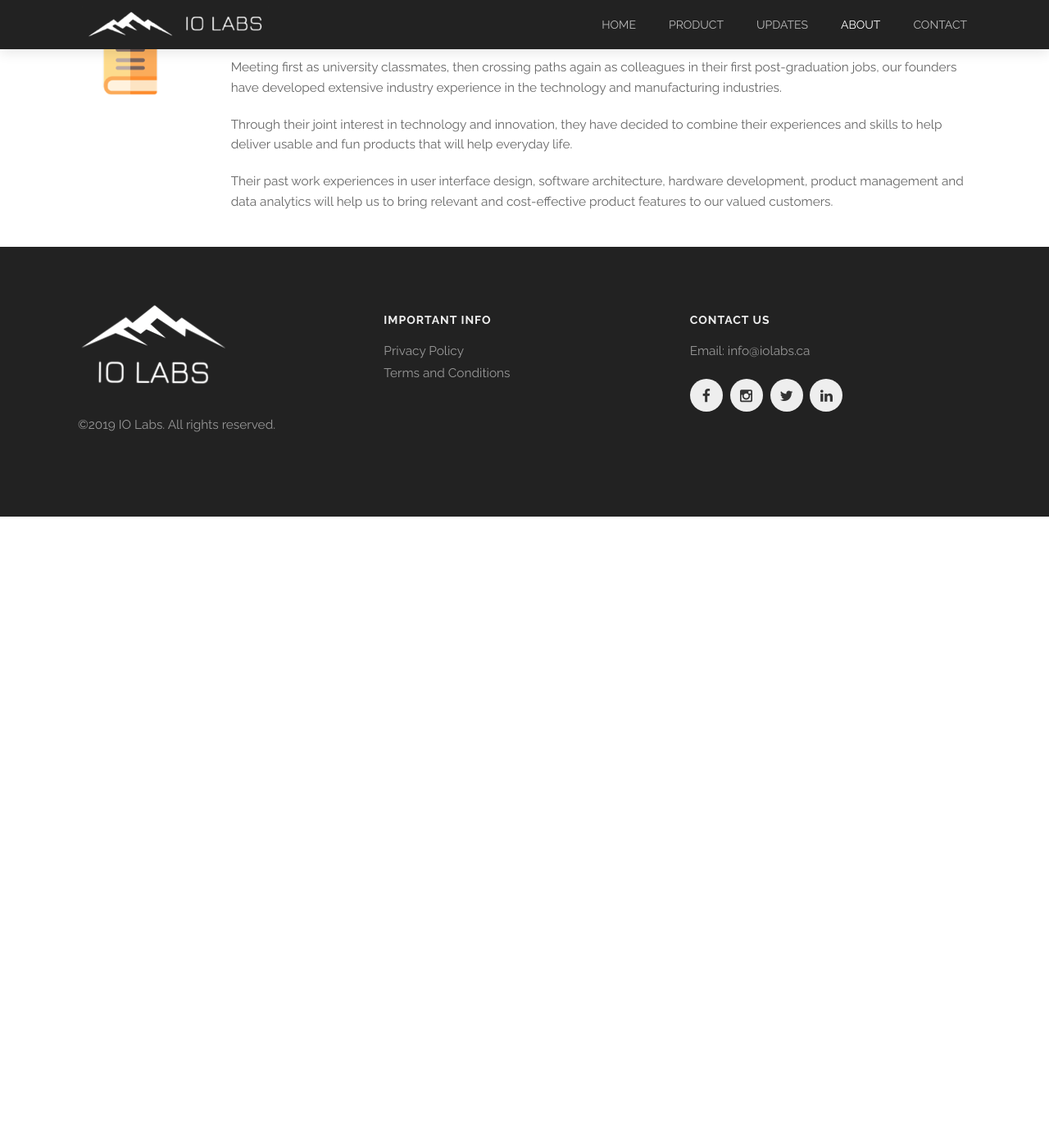
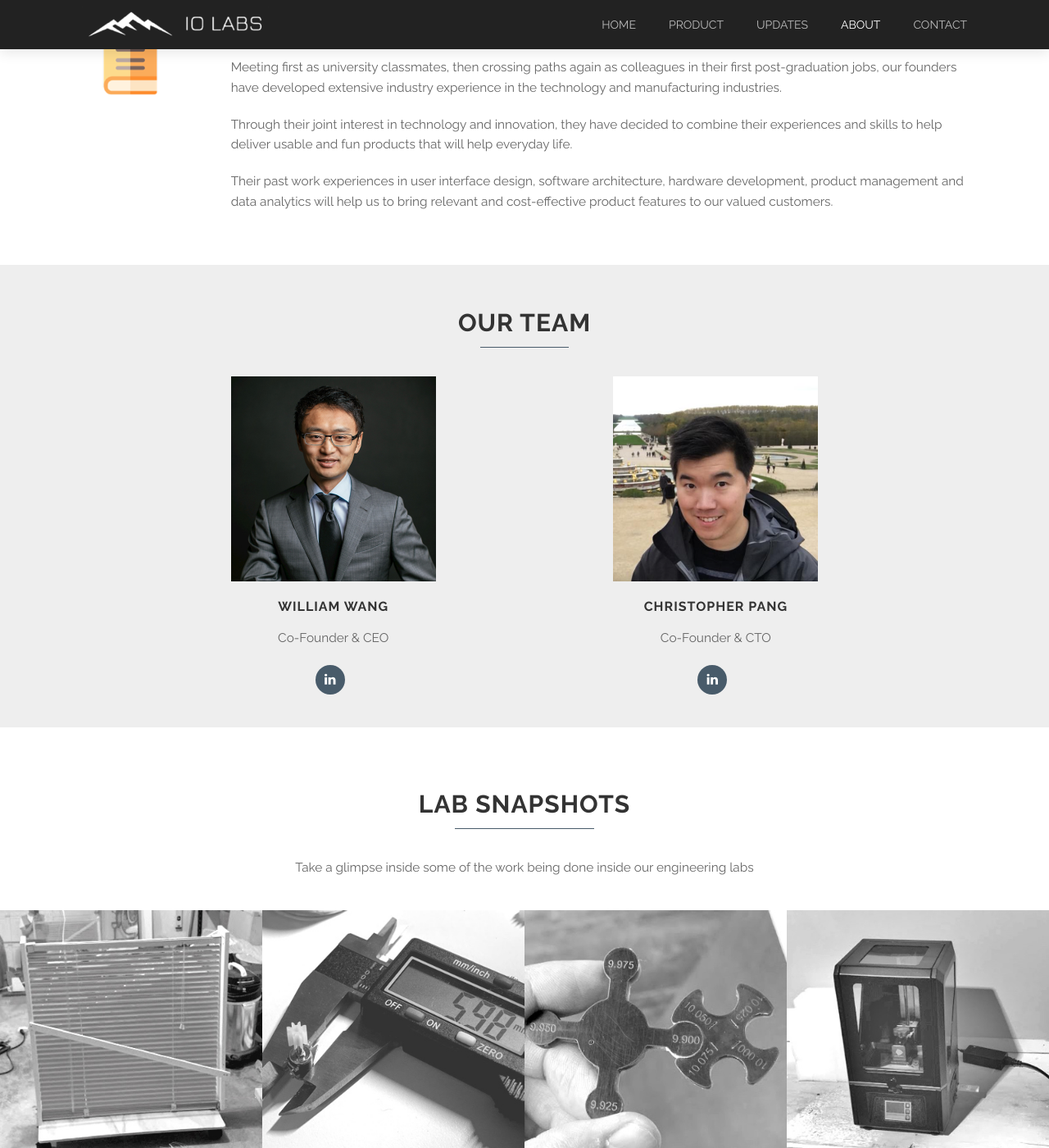
Before and after one commit to idea-oven-labs/idea-oven-labs.github.io, a Jekyll site: the page built from about.html, in a window 1280 px wide and 1400 px high, scrolled down 779 px. Shown: the whole window at 82% size. Built offline with Jekyll 4.4.1, drawn with Linux system fonts in a browser that asks for light colours; before the commit the page ends 1409 px from its top, so only the background shows below that.

Commit message:
Update about pages with engineering snapshots and updated team profile.

```diff
--- a/_data/members.yml
+++ b/_data/members.yml
@@ -1,13 +1,13 @@
 - avatar: images/team/william-wang.png
   name: William Wang
-  position: Co-Founder
+  position: Co-Founder & CEO
   socials:
     - link: https://www.linkedin.com/in/wwang10/
       icon: linkedin
   desc:
 - avatar: images/team/christopher-pang.png
   name: Christopher Pang
-  position: Co-Founder
+  position: Co-Founder & CTO
   socials:
     - link: https://www.linkedin.com/in/chrispang/
       icon: linkedin
--- a/about.html
+++ b/about.html
@@ -2,7 +2,18 @@
 layout: default
 title: About
 section_id: about
+
+works:
+  - image: images/engineering/engineering-1.jpg
+  - image: images/engineering/engineering-7.jpg
+  - image: images/engineering/engineering-3.jpg
+  - image: images/engineering/engineering-2.jpg
+  - image: images/engineering/engineering-6.jpg
+  - image: images/engineering/engineering-4.jpg
+  - image: images/engineering/engineering-5.jpg
+  - image: images/engineering/engineering-8.jpg
 ---
+
 <div class='full parallax' style='background-image: url(images/section-header/about-us-header.jpg); color: #fff;'>
   <div class='two spacing'></div>
   <div class='row'>
@@ -73,22 +84,22 @@ section_id: about
   </div>
 
   <br />
-
-  <!--
-  <hr>
   <br />
 
+  <div class='full' style="background-color: #eee;">
     <div class='row'>
-    <div class="medium-12 columns">
-      <h3>Our founding team</h3>
-      <br />
+      <div class="large-12 columns" style="text-align: center;">
+        {% include section-header.html title="Our team" %}
+        <div class="spacing"></div>
+      </div>
+    </div>
+    <div class='row'>
       {% for member in site.data.members %}
-      <div class='small-6 medium-6 large-6 columns'>
-        <div class='mod modTeamMember'>
+      <div class='small-6 medium-3 medium-offset-2 columns'>
+        <div class='mod modTeamMember' style="text-align: center;">
           <div class='member'>
-            <img class="avatar" alt="" src="{{ member.avatar }}" style="filter: grayscale(25%); width: 250px;" />
-            <div class='overlay'>
-              <div class='intro'>
+            <img class="avatar" alt="" src="{{ member.avatar }}" />
+          </div>
           <h3>{{member.name}}</h3>
           <p>{{member.position}}</p>
           <ul class='socials'>
@@ -100,17 +111,37 @@ section_id: about
               </li>
               {% endfor %}
             </ul>
-              </div>
-            </div>
-          </div>
-          <span>{{ member.name }}</span>
           <div class='two spacing'></div>
         </div>
       </div>
       {% endfor %}
+      <div class="medium-2 columns">&nbsp;</div>
+    </div>
+  </div>
+  <br />
+
+  <div class="full">
+    <div class="row">
+      <div class="large-12 columns" style="text-align: center;">
+        {% include section-header.html title="Lab Snapshots" %}
+        <div class="spacing"></div>
+        <p>
+          Take a glimpse inside some of the work being done inside our engineering labs
+        </p>
+        <div class="spacing"></div>
       </div>
     </div>
 
-  -->
+    <div class="mod modGallery">
+      <ul class="gallery small-block-grid-2 medium-block-grid-3 large-block-grid-4">
+        {% for work in page.works %}
+        <li class="{{ work.klass }}">
+          <img alt="" src="{{ work.image }}" />
+        </li>
+        {% endfor %}
+      </ul>
+    </div>
 
   </div>
+
+</div>
```
Also changed, not shown: product.html (+0 -91 lines), images/engineering/engineering-1.jpg (added), images/engineering/engineering-10.jpg (added), images/engineering/engineering-2.jpg (added), images/engineering/engineering-3.jpg (added), images/engineering/engineering-4.jpg (added), images/engineering/engineering-5.jpg (added), images/engineering/engineering-6.jpg (added), images/engineering/engineering-7.jpg (added), images/engineering/engineering-8.jpg (added), images/engineering/engineering-9.jpg (added), images/team/william-wang.png. Lines whose indentation alone changed are shown as unchanged.
